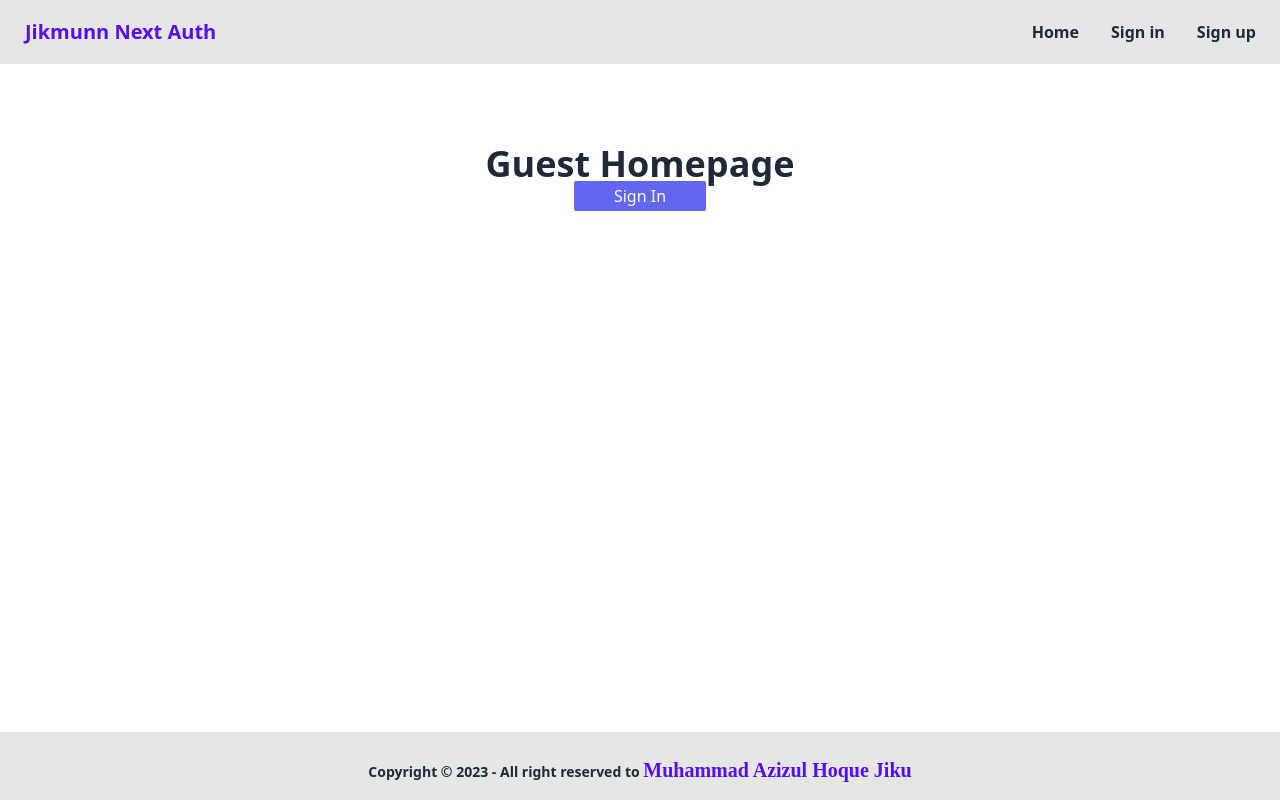
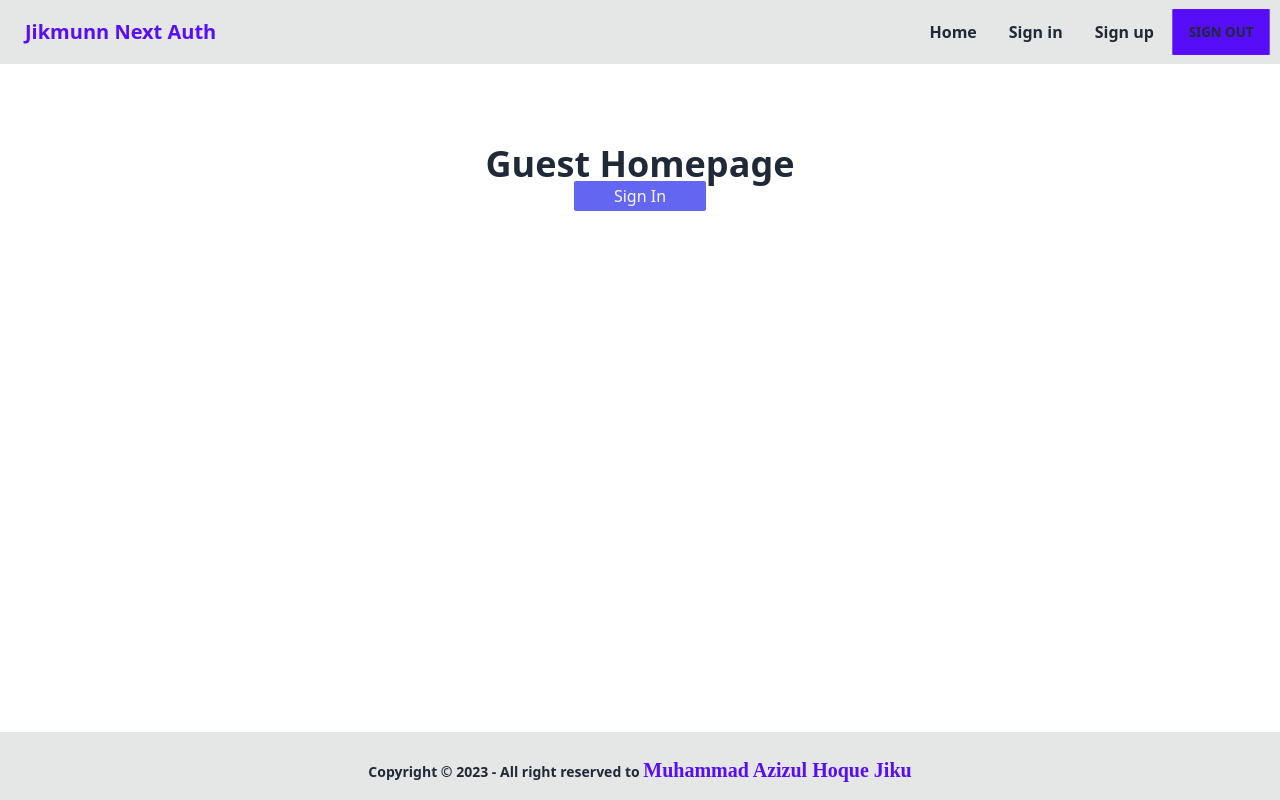
Before and after one commit to muhammad-jiku/jikmunn-next-auth-app, a Next.js app: page / in a window 1280 px wide. Built offline with nearby package versions, Linux system fonts and the light colour scheme.

Commit message:
navbar modification

```diff
--- a/components/Shared/Navbar/Navbar.jsx
+++ b/components/Shared/Navbar/Navbar.jsx
@@ -15,6 +15,9 @@ const Navbar = () => {
       <li>
         <Link href={`/sign-up`}>Sign up</Link>
       </li>
+      <li>
+        <button className="btn btn-primary">Sign Out</button>
+      </li>
     </>
   );
   return (
@@ -24,8 +27,10 @@ const Navbar = () => {
           className="btn btn-ghost normal-case text-xs sm:text-sm md:text-xl text-primary"
           //   onClick={() => navigate('/')}
         >
-          {/* <FontAwesomeIcon icon={faCode} className="mr-2" size="lg" />{' '} */}
-          <span className="text-primary">Jikmunn Next Auth</span>
+          <Link href={`/`}>
+            {/* <FontAwesomeIcon icon={faCode} className="mr-2" size="lg" />{' '} */}
+            <span className="text-primary">Jikmunn Next Auth</span>
+          </Link>
         </button>
       </div>
       <div className="navbar-end">
```
